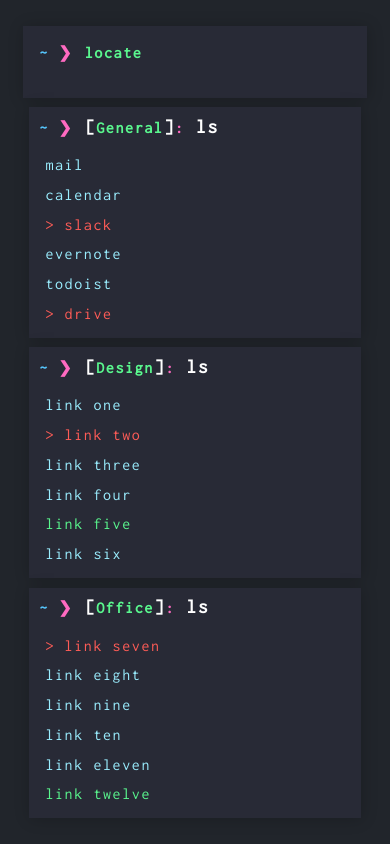
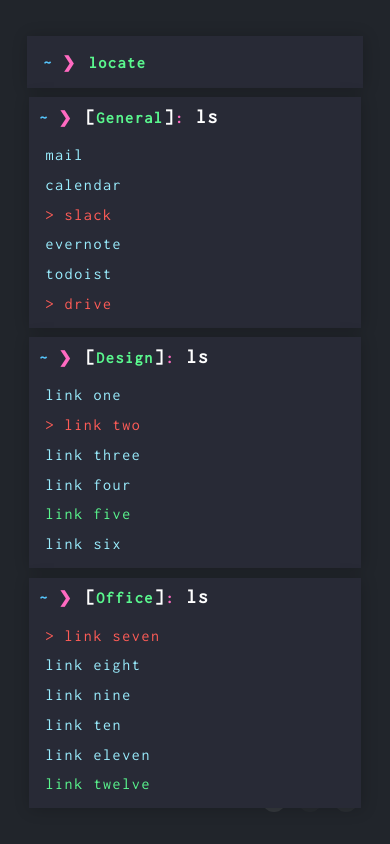
Before and after one commit to francesco-puppo/start-page, a plain HTML site: page index.html in a window 390 px wide. Drawn offline with Linux system fonts and the light colour scheme; a script that the page names is missing.

Commit message:
Fixed a few responsiveness issues

```diff
--- a/style.css
+++ b/style.css
@@ -104,7 +104,6 @@ form {
 
 input {
   display: inline;
-  width: 80%;
   border: none;
   background: none;
   font-size: 1.1rem;
@@ -240,7 +239,7 @@ a.col-1.button:hover:after {
 
 @media screen and (max-width:750px) {
   #header {
-    width: 80vw;
+    width: 78vw;
     margin-right: 0;
     margin-left: 0;
   }
```
